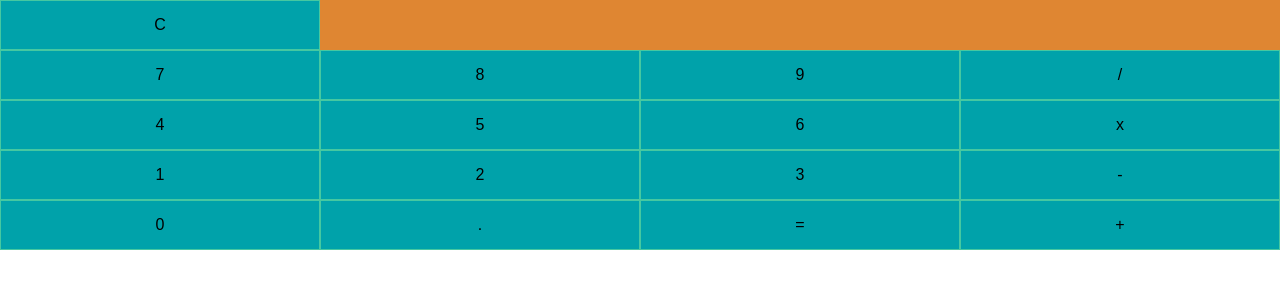
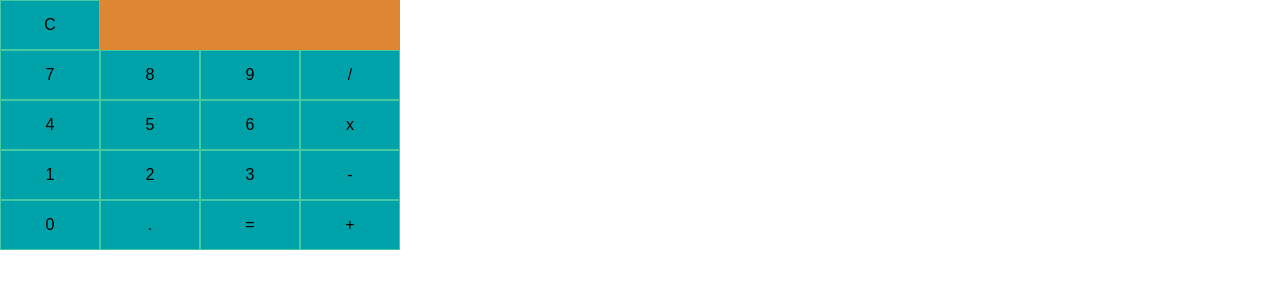
Before and after one commit to Momentum-Team-12/js-caculator-part-1-simmo75, a plain HTML site: page index.html in a window 1280 px wide. Drawn offline with Linux system fonts and the light colour scheme.

Commit message:
Yay-got-the-width-working

```diff
--- a/index.html
+++ b/index.html
@@ -10,6 +10,8 @@
 </head>
 
 <body>
+    <div id="main">
+
         <div class="display-row">
 
             <button class="button">C</button>
@@ -56,7 +58,7 @@
 
         </div>
 
-
+    </div>
 
 
 
--- a/style.css
+++ b/style.css
@@ -3,9 +3,7 @@
     margin: 0;
 }
 
-body {
-
-}
+body {}
 
 .row {
     display: grid;
@@ -30,8 +28,8 @@ body {
     border-style: solid;
     border: 3px;
 }
+
 .button {
-    /* background-color: #4CAF50;  */
     background-color: #00a2aa;
     border: 1px;
     color: rgb(0, 0, 0);
@@ -41,4 +39,12 @@ body {
     font-size: 16px;
     border-color: #46c8a1;
     border-style: solid;
+    cursor: pointer;
+
 }
+
+#main {
+    flex-wrap: wrap;
+    width: 400px;
+
+}
```
Lines whose indentation alone changed are shown as unchanged.
